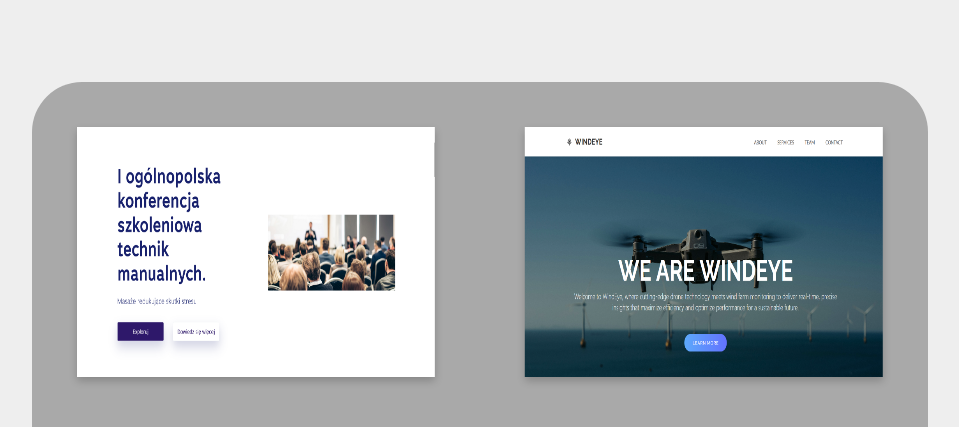
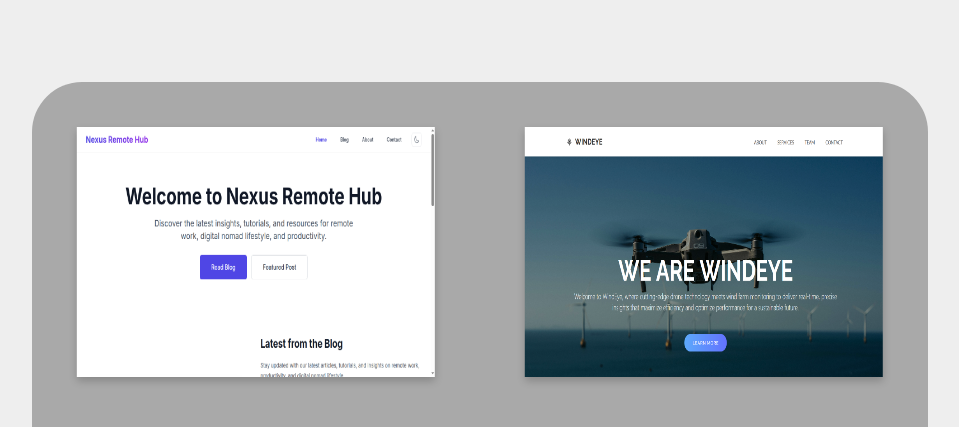
Before and after one commit to itsmemada/Portfolio, a React (Create React App) app: page / in a window 1280 px wide. Shown: the part 2120-2547 px from the top of the page, without its empty margins (160-1119 px from the left). Built offline with nearby package versions, Linux system fonts and the light colour scheme.

Commit message:
Update Instytut Ludzi to Nexus 404 project

```diff
--- a/src/components/footer/footer.tsx
+++ b/src/components/footer/footer.tsx
@@ -6,7 +6,7 @@
       <section className='footer__left'>
       </section>
       <section className='footer__middle'>
-        <span>2020-2024</span>
+        <span>2020-2026</span>
       </section>
       <section className='footer__right'>
         <p><a href="https://itsmemada.github.io/Portfolio/">https://itsmemada.github.io/Portfolio/</a></p>
--- a/src/components/projects/projects.tsx
+++ b/src/components/projects/projects.tsx
@@ -30,10 +30,10 @@
 <section className='projects'>
 
   <Project
-  img={instytut_ludzi}
-  name = 'Instytut ludzi'
-  desc= 'Minimal landing page for "Instytut ludzi" conference'
-  adress = 'http://www.instytutludzi.pl' />
+    img={nexus}
+    name = 'Nexus 404'
+    desc= 'Nexus 404 landing page'
+    adress = 'https://www.nexus404.pl/' />
 <Project
   img={CBD_shop}
   name = 'Windeye'
```
